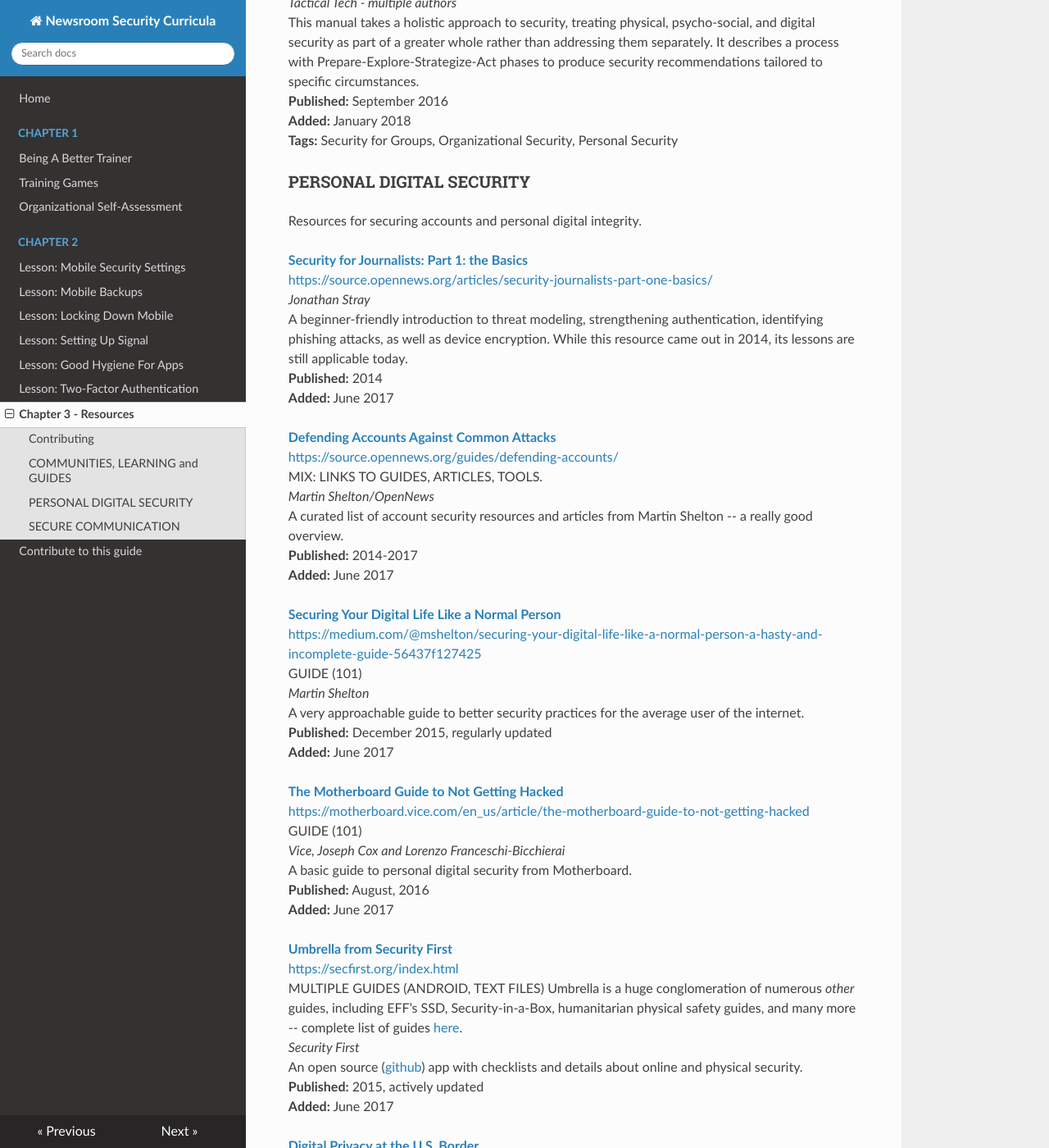
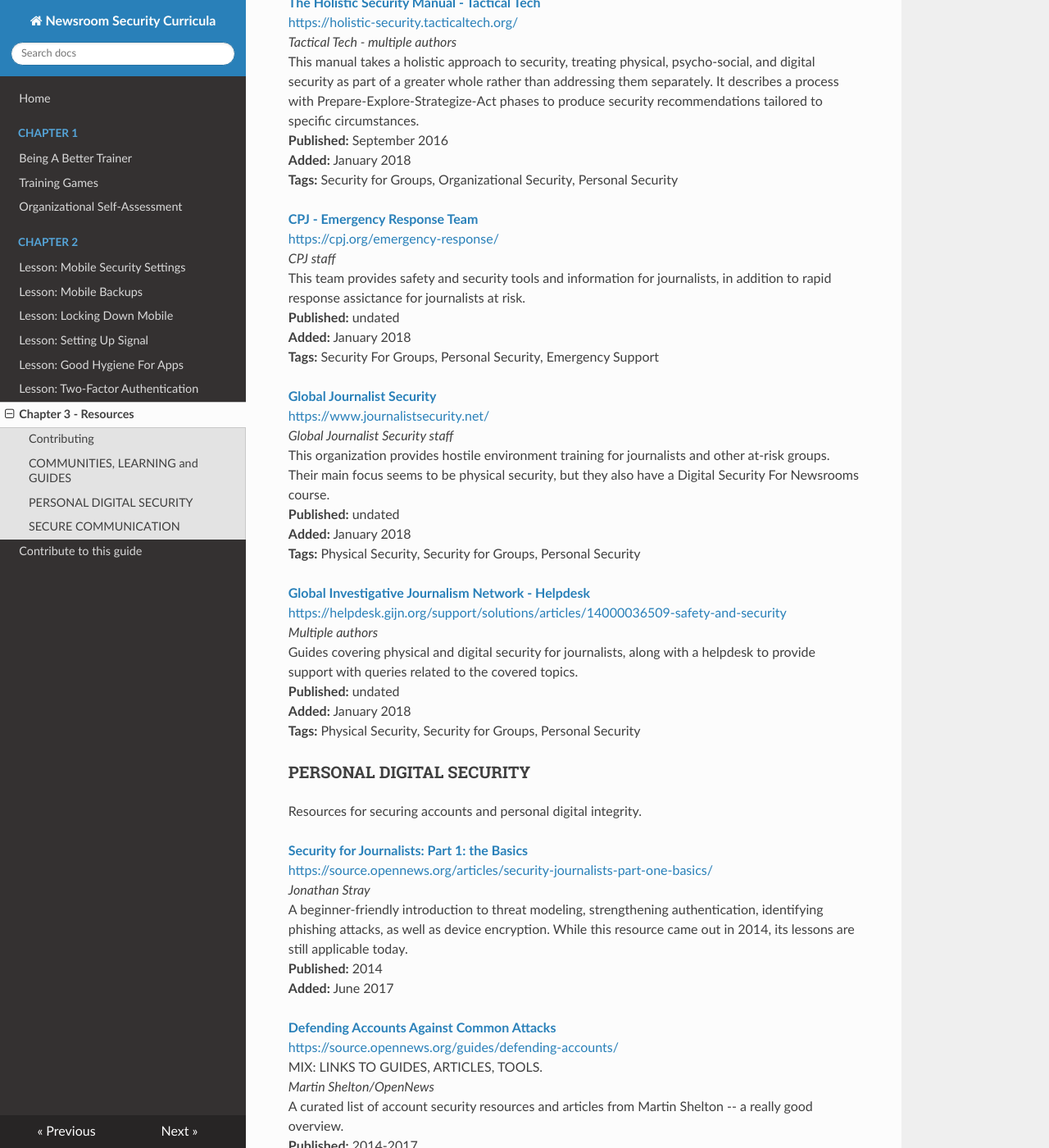
Before and after one commit to OpenNewsLabs/field-guide-security-training-newsroom, an MkDocs documentation site: the page built from docs/Chapter03-Resources.md, in a window 1280 px wide and 1400 px high, scrolled down 5328 px. Shown: the whole window at 82% size. Built offline with MkDocs 1.6.1, drawn with Linux system fonts in a browser that asks for light colours; nearby versions of some CDN libraries; old or Windows-style settings are respelled for this version of MkDocs; some of the changed text lies outside the part shown.

Commit message:
more wiki resources - there needs to be a better way to handle these - gotten as far as just before dartcentre

```diff
--- a/docs/Chapter03-Resources.md
+++ b/docs/Chapter03-Resources.md
@@ -164,22 +164,45 @@
 **Added:** June 2017
 **Tags:** Security for Groups, Security for Networks, Organizational Security
 
-**[WMC Speech Project - Tools and Resources](http://www.womensmediacenter.com/speech-project/tools-resources/)**<br/>
-[http://www.womensmediacenter.com/speech-project/tools-resources/](http://www.womensmediacenter.com/speech-project/tools-resources/)<br/>
-*Women's Media Center - multiple authors*<br/>
-These are resources and tools to support the The WMC Speech Project, which is dedicated to expanding women’s freedom of expression and curbing online harassment and abuse. Included are resources to assist with immediate and ongoing harassment, guides to digital security from the perspective of preventing doxxing and online harassment, and links to organizations with similar goals<br/>
-**Published:** late 2016, ongoing additions<br/>
-**Added:** January 2018<br/>
-**Tags:** Security for Groups, Online Harassment, Organizational Security, Personal Security<br/>
+**[WMC Speech Project - Tools and Resources](http://www.womensmediacenter.com/speech-project/tools-resources/)**
+[http://www.womensmediacenter.com/speech-project/tools-resources/](http://www.womensmediacenter.com/speech-project/tools-resources/)
+*Women's Media Center - multiple authors*
+These are resources and tools to support the The WMC Speech Project, which is dedicated to expanding women’s freedom of expression and curbing online harassment and abuse. Included are resources to assist with immediate and ongoing harassment, guides to digital security from the perspective of preventing doxxing and online harassment, and links to organizations with similar goals
+**Published:** late 2016, ongoing additions
+**Added:** January 2018
+**Tags:** Security for Groups, Online Harassment, Organizational Security, Personal Security
 
-**[The Holistic Security Manual - Tactical Tech](https://holistic-security.tacticaltech.org/)**<br/>
-[https://holistic-security.tacticaltech.org/](https://holistic-security.tacticaltech.org/)<br/>
-*Tactical Tech - multiple authors*<br/>
-This manual takes a holistic approach to security, treating physical, psycho-social, and digital security as part of a greater whole rather than addressing them separately. It describes a process with Prepare-Explore-Strategize-Act phases to produce security recommendations tailored to specific circumstances.<br/>
-**Published:** September 2016<br/>
-**Added:** January 2018<br/>
+**[The Holistic Security Manual - Tactical Tech](https://holistic-security.tacticaltech.org/)**
+[https://holistic-security.tacticaltech.org/](https://holistic-security.tacticaltech.org/)
+*Tactical Tech - multiple authors*
+This manual takes a holistic approach to security, treating physical, psycho-social, and digital security as part of a greater whole rather than addressing them separately. It describes a process with Prepare-Explore-Strategize-Act phases to produce security recommendations tailored to specific circumstances.
+**Published:** September 2016
+**Added:** January 2018
 **Tags:** Security for Groups, Organizational Security, Personal Security
 
+**[CPJ - Emergency Response Team](https://cpj.org/emergency-response/)**
+[https://cpj.org/emergency-response/](https://cpj.org/emergency-response/)
+*CPJ staff*
+This team provides safety and security tools and information for journalists, in addition to rapid response assictance for journalists at risk.
+**Published:** undated
+**Added:** January 2018
+**Tags:** Security For Groups, Personal Security, Emergency Support
+
+**[Global Journalist Security](https://www.journalistsecurity.net/)**
+[https://www.journalistsecurity.net/](https://www.journalistsecurity.net/)
+*Global Journalist Security staff*
+This organization provides hostile environment training for journalists and other at-risk groups. Their main focus seems to be physical security, but they also have a Digital Security For Newsrooms course.
+**Published:** undated
+**Added:** January 2018
+**Tags:** Physical Security, Security for Groups, Personal Security
+
+**[Global Investigative Journalism Network - Helpdesk](https://helpdesk.gijn.org/support/solutions/articles/14000036509-safety-and-security)**
+[https://helpdesk.gijn.org/support/solutions/articles/14000036509-safety-and-security](https://helpdesk.gijn.org/support/solutions/articles/14000036509-safety-and-security)
+*Multiple authors*
+Guides covering physical and digital security for journalists, along with a helpdesk to provide support with queries related to the covered topics.
+**Published:** undated
+**Added:** January 2018
+**Tags:** Physical Security, Security for Groups, Personal Security
 
 
 ### PERSONAL DIGITAL SECURITY
```
Also changed, not shown: other parts of docs/Chapter03-Resources.md (+1 -1 lines).
